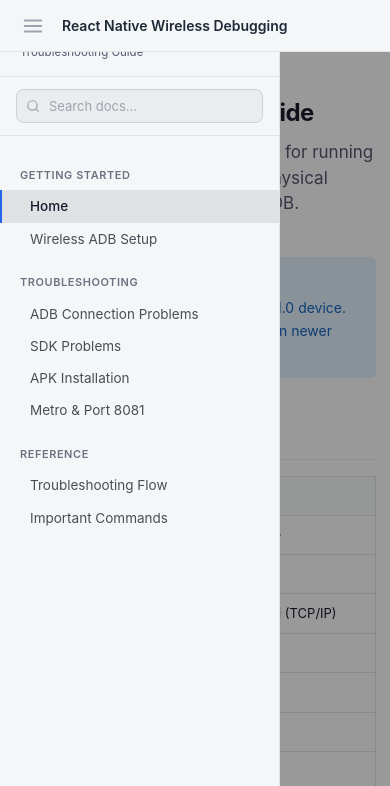
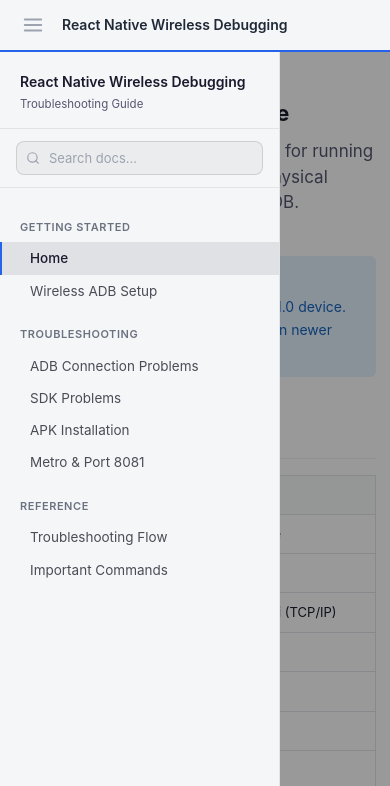
Before and after one commit to PriteshThorat/react-native-vivo-wireless-debugging, a plain HTML site: page docs/index.html in a window 390 px wide. Both pictures are taken after a click on the button "Open menu". Shown: the top 786 px of the page. Drawn offline with Linux system fonts and the light colour scheme.

Commit message:
Refactor layout structure in multiple HTML files to improve consistency; add layout divs and adjust styles for better responsiveness.

```diff
--- a/docs/css/style.css
+++ b/docs/css/style.css
@@ -146,6 +146,11 @@
 html {
   scroll-behavior: smooth;
   -webkit-text-size-adjust: 100%;
+}
+
+html {
+  scroll-behavior: smooth;
+  scroll-padding-top: 60px;
 }
 
 body {
@@ -428,11 +433,11 @@
   left: 0;
   right: 0;
   height: 52px;
-  background: var(--color-bg-sidebar);
+  background: var(--mobile-header-bg);
   z-index: 150;
   align-items: center;
   padding: 0 16px;
-  border-bottom: 1px solid var(--sidebar-border-top);
+  border-bottom: 2px solid var(--color-accent);
 }
 
 .mobile-menu-btn {
@@ -454,6 +459,12 @@
 .mobile-menu-btn svg {
   width: 22px;
   height: 22px;
+}
+
+.mobile-header-title {
+  overflow: hidden;
+  text-overflow: ellipsis;
+  white-space: nowrap;
 }
 
 .mobile-header-title {
@@ -852,25 +863,39 @@
   }
 
   .sidebar {
+    top: 52px;
+    bottom: 0;
+    height: calc(100vh - 52px);
+  }
+
+  .sidebar {
     transform: translateX(-100%);
     transition: transform 0.25s ease;
+    visibility: hidden;
+    pointer-events: none;
   }
 
   .sidebar.open {
     transform: translateX(0);
+    visibility: visible;
+    pointer-events: auto;
   }
 
   .main-content {
     margin-left: 0;
-    padding-top: 52px;
+    padding-top: 56px;
   }
 
   .content {
-    padding: 24px 20px 60px;
+    padding: 16px 20px 60px;
   }
 
   .content h1 {
     font-size: 24px;
+  }
+
+  .home-hero h1 {
+    font-size: 22px;
   }
 
   .content h2 {
@@ -916,6 +941,15 @@
   .content th, .content td {
     padding: 8px 10px;
   }
+
+  .mermaid {
+    margin: 12px -20px;
+    padding: 0 4px;
+  }
+
+  .mermaid svg {
+    font-size: 12px;
+  }
 }
 
 /* --- Scrollbar (main content) --- */
@@ -953,9 +987,11 @@
   text-align: center;
   margin: 20px 0;
   overflow-x: auto;
+  -webkit-overflow-scrolling: touch;
 }
 
 .mermaid svg {
+  min-width: 600px;
   max-width: 100%;
   height: auto;
   font-size: 15px;
```
Also changed, not shown: docs/adb-connection.html (+1 -1 lines), docs/apk-installation.html (+1 -2 lines), docs/commands.html (+1 -1 lines), docs/metro-problems.html (+1 -1 lines), docs/troubleshooting.html (+2 -2 lines).
